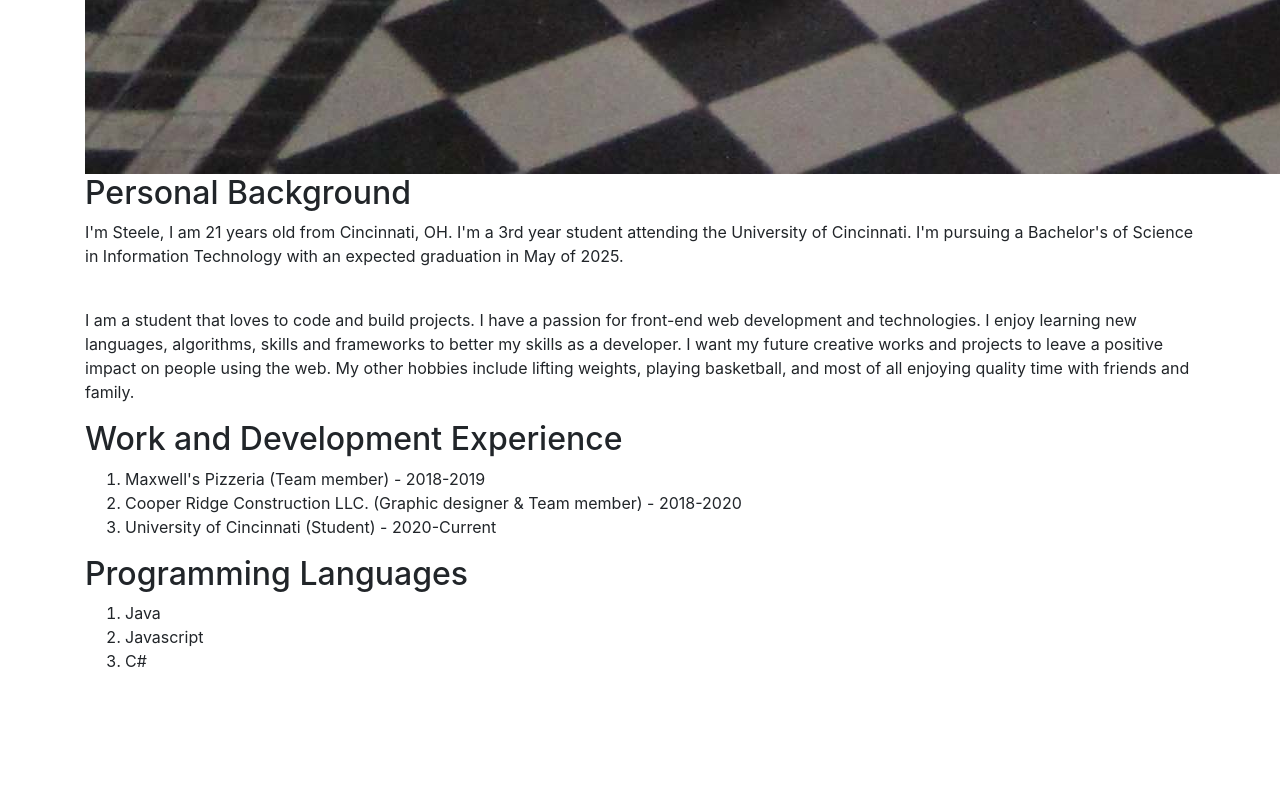
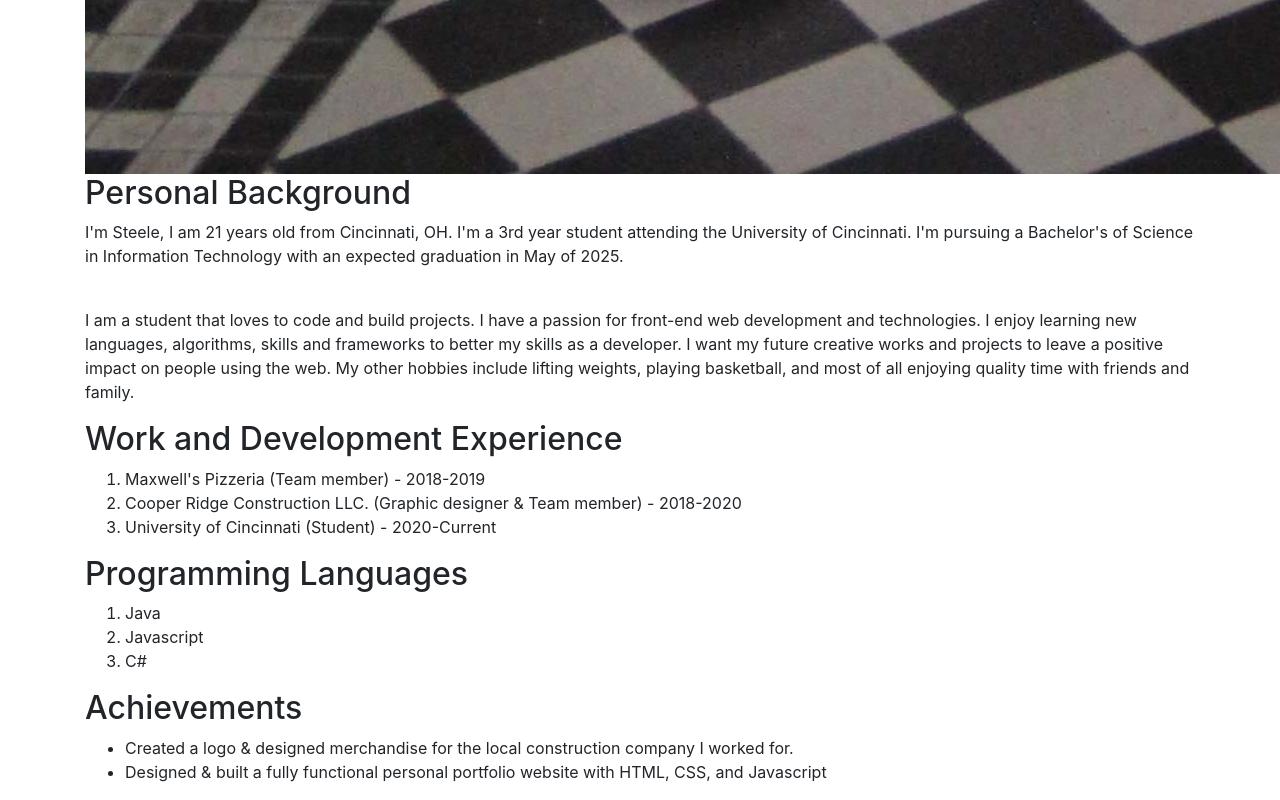
Before and after one commit to it3049c-fall22-henderson/online-portfolio-steelesh, a website: page index.html in a window 1280 px wide. Shown: the part 5066-5866 px from the top of the page. Before the commit the page ends 5755 px from the top, so only its background shows below. Drawn offline with nearby package versions, Linux system fonts and the light colour scheme.

Commit message:
Add 'Achievements' section

```diff
--- a/index.html
+++ b/index.html
@@ -63,6 +63,21 @@
           </ol>
         </section>
       </div>
+      <div class="section" id="achievements">
+        <section>
+          <h2>Achievements</h2>
+          <ul>
+            <li>
+              Created a logo & designed merchandise for the local construction
+              company I worked for.
+            </li>
+            <li>
+              Designed & built a fully functional personal portfolio website
+              with HTML, CSS, and Javascript
+            </li>
+          </ul>
+        </section>
+      </div>
       <!-- WORK FROM INSIDE THIS CONTAINER-->
     </div>
 
```
